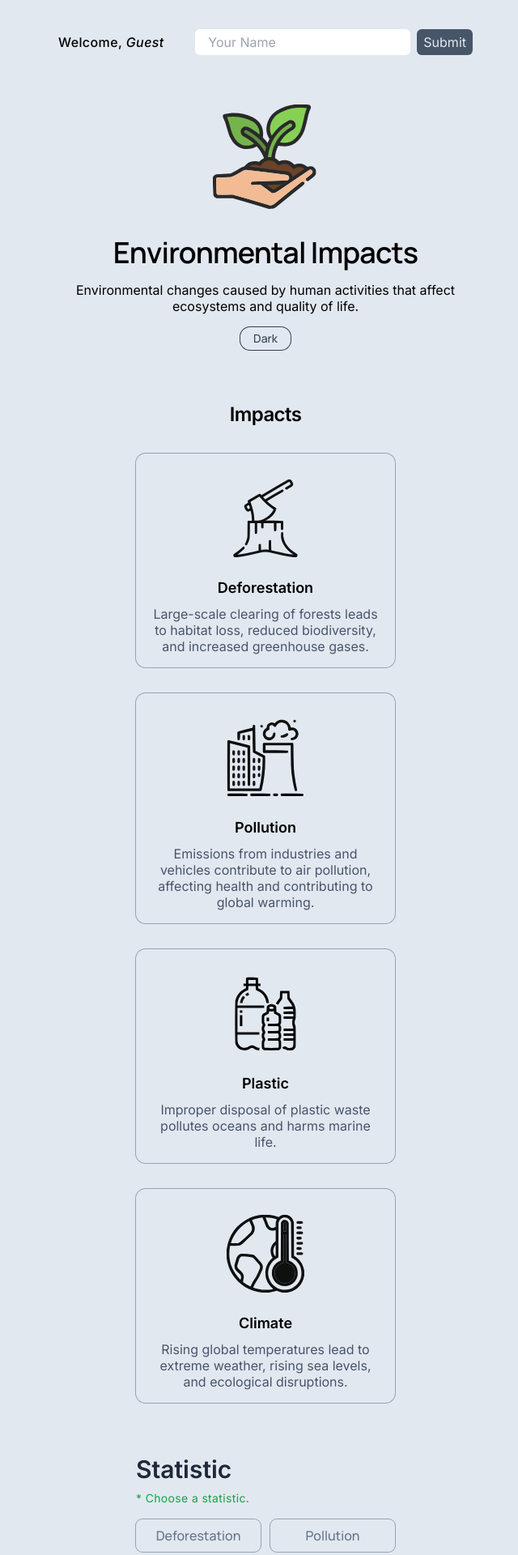
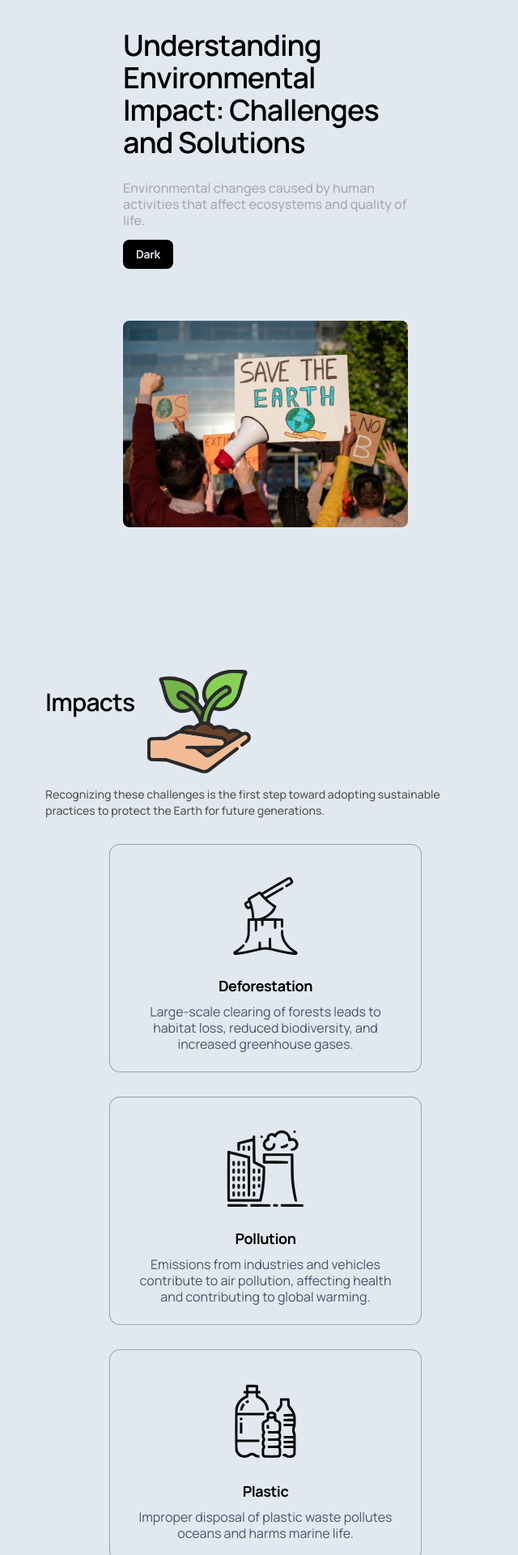
Before and after one commit to dapaalpinnn/environmental-impact, a React (Vite) app: page / in a window 1280 px wide. Shown: the part 60-1980 px from the top of the page at 81% size, without its empty margins (312-952 px from the left). Built offline with nearby package versions, Linux system fonts and the light colour scheme.

Commit message:
style(header): change header style and improvement animation

```diff
--- a/src/components/CoreConcepts.jsx
+++ b/src/components/CoreConcepts.jsx
@@ -5,16 +5,16 @@ export default function CoreConcepts({
   ...props
 }) {
   return (
-    <section className="max-w-xs mx-auto text-center mt-4 rounded-xl p-4 ring-1 ring-slate-400 hover:ring-slate-600 sm:text-base dark:ring-slate-600 dark:hover:ring-slate-400">
+    <section className="max-w-sm mx-auto text-center mt-4 rounded-xl p-6 ring-1 ring-slate-400 hover:ring-slate-600 sm:text-base dark:ring-slate-600 dark:hover:ring-slate-400">
       <img
         src={imageSource}
         {...props}
         className="w-20 mx-auto origin-bottom sm:w-24 sm:mt-4 dark:invert"
       />
-      <h4 className="font-semibold mt-4 text-black sm:text-lg sm:mt-6 dark:text-slate-100">
+      <h4 className="font-bold tracking-tight text-base mt-4 text-black sm:text-lg sm:mt-6 dark:text-stone-200">
         {title}
       </h4>
-      <p className="mt-2 leading-tight text-slate-600 sm:leading-tight dark:text-slate-400">
+      <p className="mt-2 leading-tight text-slate-600 sm:leading-tight dark:text-stone-300">
         {description}
       </p>
     </section>
--- a/src/components/Header.jsx
+++ b/src/components/Header.jsx
@@ -1,9 +1,7 @@
-import { motion } from "motion/react";
+import { definitionEnvironmentImpact } from "../utils/environment";
 import { useState, useEffect } from "react";
-import { imageAnimation } from "../utils/motionVariant";
-import { definitionEnvironmentImpact } from "../utils/environment";
-import GuestName from "./molecules/GuestName";
-import plantImage from "../assets/plant.svg";
+import DescriptionAnimation from "./atoms/DescriptionAnimation";
+import globalWarmingProtest from "../assets/global-warming-protest.webp";
 
 export default function Header() {
   function getRandomInt() {
@@ -14,7 +12,16 @@ export default function Header() {
     definitionEnvironmentImpact[getRandomInt()]
   );
 
+  useEffect(() => {
+    const interval = setInterval(() => {
+      setImpact(definitionEnvironmentImpact[getRandomInt()]);
+    }, 5000);
+
+    return () => clearInterval(interval);
+  }, []);
+
   const [darkMode, setDarkMode] = useState(false);
+
   useEffect(() => {
     if (darkMode) {
       document.documentElement.classList.add("dark");
@@ -34,38 +41,26 @@ export default function Header() {
     }
   }, []);
 
-  useEffect(() => {
-    const interval = setInterval(() => {
-      setImpact(definitionEnvironmentImpact[getRandomInt()]);
-    }, 3000);
-
-    return () => clearInterval(interval);
-  }, []);
-
   return (
-    <header className="max-w-xs mx-auto pt-16 sm:max-w-lg">
-      <GuestName />
-      <motion.img
-        animate={imageAnimation}
-        src={plantImage}
-        alt="Plant"
-        className="w-24 mx-auto origin-bottom-left sm:w-32 sm:mt-16"
-      />
-      <div className="space-y-4 mt-8">
-        <h1 className="font-manrope text-4xl tracking-tight font-semibold text-center sm:text-4xl">
-          Environmental Impacts
+    <header className="max-w-sm p-4 mx-auto pt-16">
+      <div className="mt-8">
+        <h1 className="font-manrope text-4xl tracking-tight font-semibold sm:text-4xl">
+          Understanding Environmental Impact: Challenges and Solutions
         </h1>
-        <p className="font-inter text-sm text-center leading-tight sm:text-base sm:leading-tight dark:text-slate-400">
+        <DescriptionAnimation keyword={impact} className="mt-5">
           {impact}
-        </p>
-        <div className="flex justify-center">
-          <button
-            className="button__darkmode"
-            onClick={() => setDarkMode(!darkMode)}
-          >
-            {darkMode ? "Light" : "Dark"}
-          </button>
-        </div>
+        </DescriptionAnimation>
+        <button
+          className="button__darkmode mt-5"
+          onClick={() => setDarkMode(!darkMode)}
+        >
+          {darkMode ? "Light" : "Dark"}
+        </button>
+        <img
+          src={globalWarmingProtest}
+          alt="Global Warming Protest"
+          className="mt-16 rounded-lg "
+        />
       </div>
     </header>
   );
--- a/src/components/Impacts.jsx
+++ b/src/components/Impacts.jsx
@@ -1,13 +1,26 @@
 import { environmentImpactItems } from "../utils/environment";
 import CoreConcepts from "./CoreConcepts";
+import { motion } from "motion/react";
+import { imageAnimation } from "../utils/motionVariant";
+import plantImage from "../assets/plant.svg";
 
 export default function Impacts() {
   return (
-    <section className="font-inter max-w-xs mx-auto mt-12 rounded-3xl p-4 sm:max-w-xl sm:mt-12">
-      <h1 className="text-2xl tracking-tight font-plex font-semibold text-center sm:text-2xl">
-        Impacts
-      </h1>
-      <div className="grid gap-4 grid-cols-1 mt-4 text-sm">
+    <section className="font-manrope max-w-sm px-4 mx-auto py-12 rounded-3xl sm:max-w-xl sm:mt-12">
+      <div className="flex items-center gap-4">
+        <h1 className="text-3xl tracking-tight font-semibold">Impacts</h1>
+        <motion.img
+          animate={imageAnimation}
+          src={plantImage}
+          alt="Plant"
+          className="w-12 origin-bottom-left mb-4 sm:w-32 sm:mt-16"
+        />
+      </div>
+      <p className="text-sm text-stone-600 font-medium dark:text-stone-300">
+        Recognizing these challenges is the first step toward adopting
+        sustainable practices to protect the Earth for future generations.
+      </p>
+      <div className="grid gap-4 grid-cols-1 text-sm mt-4">
         {environmentImpactItems.map((item) => (
           <CoreConcepts key={item.title} {...item} />
         ))}
--- a/src/components/InteractiveTabs.jsx
+++ b/src/components/InteractiveTabs.jsx
@@ -21,12 +21,13 @@ export default function InteractiveTabs() {
         />
       )}
 
-      <section className="font-inter max-w-xs mx-auto py-12">
-        <h1 className="text-xl text-slate-800 font-semibold sm:text-3xl dark:text-slate-100">
+      <section className="font-inter max-w-sm px-4 py-8 mx-auto">
+        <h1 className="text-3xl text-stone-800 font-semibold sm:text-5xl dark:text-stone-100">
           Statistic
         </h1>
-        <p className="text-sm tracking-wide mt-2 text-green-600 dark:text-green-400">
-          * Choose a statistic.
+        <p className="text-sm tracking-tight mt-2 text-stone-600 dark:text-stone-300">
+          Over the past century, human activities have significantly accelerated
+          environmental degradation.
         </p>
         <div className="grid grid-cols-2 gap-3 mt-4">
           {environmentImpactItems.map((item) => (
--- /dev/null
+++ b/src/components/atoms/DescriptionAnimation.jsx
@@ -0,0 +1,21 @@
+import { motion, AnimatePresence } from "motion/react";
+import { descriptionAnimation } from "../../utils/motionVariant";
+
+function DescriptionAnimation({ children, keyword, className }) {
+  return (
+    <AnimatePresence mode="wait">
+      <motion.p
+        key={keyword}
+        initial="hidden"
+        animate="visible"
+        exit="exit"
+        variants={descriptionAnimation}
+        className={`font-manrope text-stone-600 font-medium text-sm leading-tight sm:text-base sm:leading-tight dark:text-stone-300 ${className}`}
+      >
+        {children}
+      </motion.p>
+    </AnimatePresence>
+  );
+}
+
+export default DescriptionAnimation;
--- a/src/components/atoms/TabButton.jsx
+++ b/src/components/atoms/TabButton.jsx
@@ -8,8 +8,8 @@ export default function TabButton({
     <button
       {...props}
       className={`${
-        isSelected ? "bg-slate-300 text-black" : color
-      } px-4 py-2 ring-1 ring-slate-400 text-slate-500 rounded-lg font-manrope font-medium text-sm sm:text-base sm:px-6 dark:bg-black dark:text-slate-400 dark:ring-slate-400 dark:hover:ring-slate-200 dark:hover:text-stone-200`}
+        isSelected ? "bg-stone-800 text-stone-200" : color
+      } px-4 py-2 ring-1 ring-stone-700 text-stone-700 rounded-lg font-manrope font-medium text-sm hover:text-stone-900 hover:ring-stone-900 dark:bg-transparent dark:text-stone-300 dark:ring-stone-300 dark:hover:ring-stone-100 dark:hover:text-stone-100`}
     >
       {children}
     </button>
--- a/src/components/molecules/GuestName.jsx
+++ /dev/null
@@ -1,34 +0,0 @@
-import { useState, useRef } from "react";
-
-export default function GuestName() {
-  const guest = useRef(null);
-  const [enteredGuestName, setEnteredGuestName] = useState(null);
-
-  function handleClick() {
-    setEnteredGuestName(guest.current.value);
-    guest.current.value = null;
-  }
-
-  return (
-    <div className="text-sm justify-between items-center mt-8 hidden sm:flex sm:text-base">
-      <h4 className="font-inter font-medium tracking-wide">
-        Welcome,{" "}
-        <span className="font-plex italic">{enteredGuestName ?? "Guest"}</span>
-      </h4>
-      <div className="font-inter flex gap-2">
-        <input
-          type="text"
-          className="px-4 py-1 rounded-md"
-          ref={guest}
-          placeholder="Your Name"
-        />
-        <button
-          className="px-2 py-1 rounded-md text-slate-200 bg-slate-600 hover:bg-slate-800"
-          onClick={handleClick}
-        >
-          Submit
-        </button>
-      </div>
-    </div>
-  );
-}
--- a/src/components/molecules/StatisticModal.jsx
+++ b/src/components/molecules/StatisticModal.jsx
@@ -11,11 +11,11 @@ export default function StatisticModal({
   return createPortal(
     <div className="fixed inset-0 flex items-center justify-center bg-black bg-opacity-50 z-50 font-inter">
       <motion.div
-        className="relative bg-white p-6 rounded-lg shadow-lg max-w-xs sm:max-w-md sm:rounded-lg"
+        className="relative bg-white p-6 rounded-xl shadow-xl max-w-xs sm:max-w-md sm:rounded-lg dark:bg-black dark:ring-1 dark:ring-stone-300"
         {...modalAnimation}
       >
         <button
-          className="absolute top-4 right-4 text-xl font-bold text-gray-600 hover:text-gray-800"
+          className="absolute top-4 right-4 text-xl font-bold text-gray-600 hover:text-gray-800 dark:text-stone-200 dark:hover:text-stone-400"
           onClick={onClose}
         >
           ✕
@@ -24,15 +24,18 @@ export default function StatisticModal({
           {...textAnimation}
           src={imageSource}
           alt={title}
-          className="h-40 mx-auto object-cover rounded-lg origin-top-right"
+          className="h-40 mx-auto object-cover rounded-lg origin-top-right dark:invert"
         />
         <motion.h2
           {...textAnimation}
-          className="mt-6 text-lg font-semibold text-gray-800"
+          className="mt-6 text-lg font-semibold text-gray-800 dark:text-green-400"
         >
           {title}
         </motion.h2>
-        <motion.p {...textAnimation} className="mt-2 text-sm text-gray-600">
+        <motion.p
+          {...textAnimation}
+          className="mt-2 text-sm text-gray-600 dark:text-stone-300"
+        >
           {statistic}
         </motion.p>
       </motion.div>
--- a/src/index.css
+++ b/src/index.css
@@ -1,5 +1,5 @@
 @import url("https://fonts.googleapis.com/css2?family=Inter:ital,opsz,wght@0,14..32,100..900;1,14..32,100..900&family=Manrope:wght@200..800&display=swap");
-@import url("https://fonts.googleapis.com/css2?family=Inter:ital,opsz,wght@0,14..32,100..900;1,14..32,100..900&family=Manrope:wght@200..800&display=swap");
+@import url("https://fonts.googleapis.com/css2?family=Manrope:wght@200..800&display=swap");
 
 @tailwind base;
 @tailwind components;
@@ -7,6 +7,6 @@
 
 @layer utilities {
   .button__darkmode {
-    @apply font-manrope text-sm font-medium text-slate-700 ring-1 ring-slate-700 hover:ring-slate-900 px-4 py-1 rounded-xl hover:text-slate-900 dark:bg-black dark:text-slate-400 dark:ring-slate-400 dark:hover:ring-slate-200 dark:hover:text-stone-200;
+    @apply font-manrope font-bold tracking-tight text-sm text-slate-200 bg-black px-4 py-2 rounded-lg hover:text-slate-300 dark:bg-white dark:hover:bg-slate-200 dark:text-slate-700 dark:hover:text-stone-900;
   }
 }
--- a/src/utils/motionVariant.js
+++ b/src/utils/motionVariant.js
@@ -21,3 +21,13 @@ export const modalAnimation = {
   exit: { opacity: 0, y: -10 },
   transition: { duration: 0.8 },
 };
+
+export const descriptionAnimation = {
+  hidden: { opacity: 0, y: 10 },
+  visible: { opacity: 1, y: 0, transition: { duration: 1, ease: "easeInOut" } },
+  exit: {
+    opacity: 0,
+    y: -10,
+    transition: { duration: 0.5, ease: "easeInOut" },
+  },
+};
```
Also changed, not shown: src/assets/global-warming-protest.webp (added).
